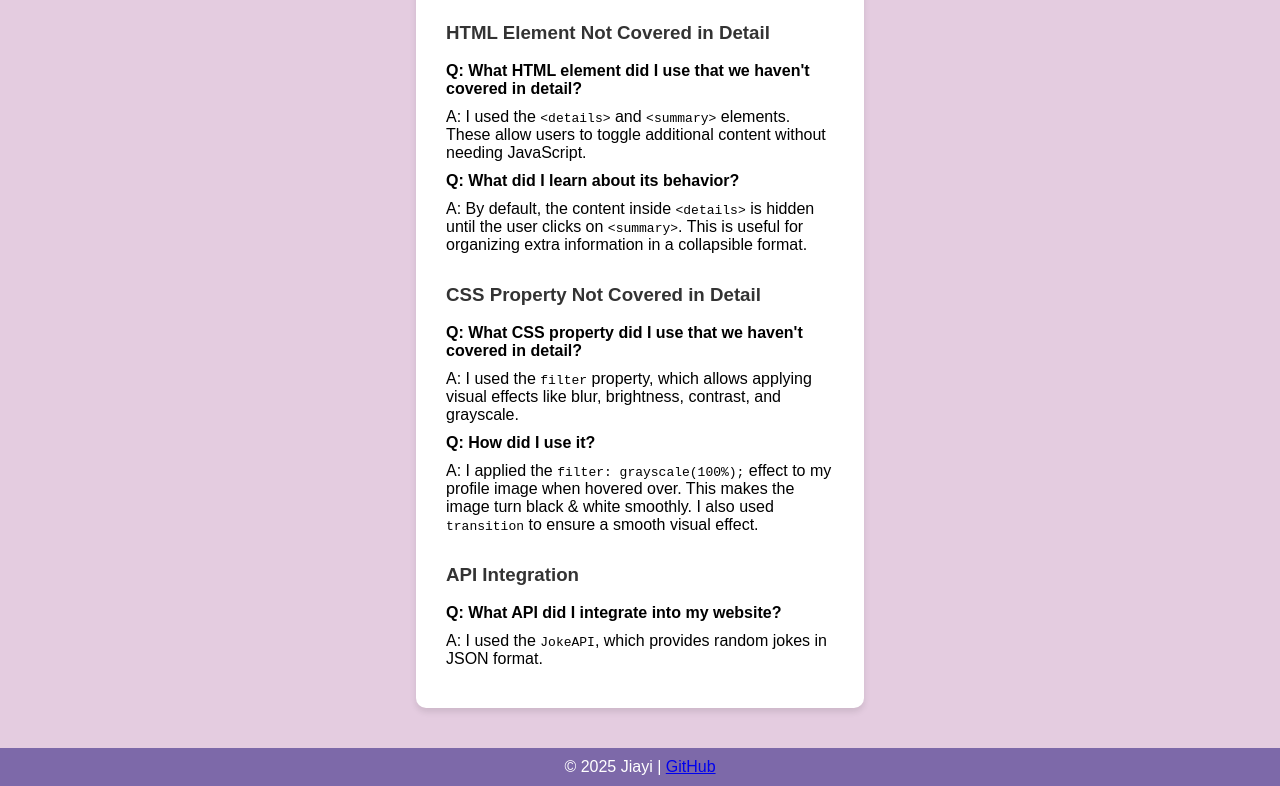
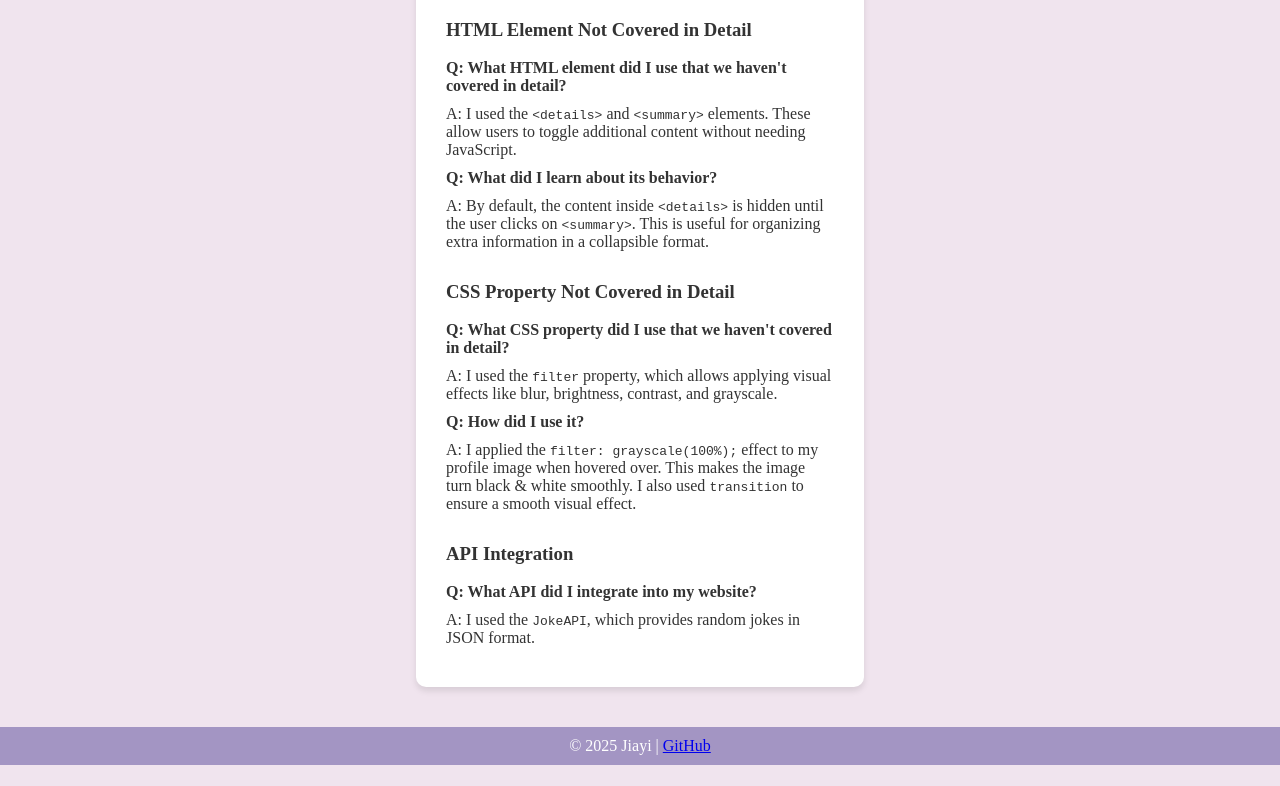
Before and after one commit to JiayiCai152k/cs5356-hw3, a plain HTML site: page index.html in a window 1280 px wide. Shown: the part 851-1637 px from the top of the page. After the commit the page ends 1616 px from the top, so only its background shows below. Drawn offline with Linux system fonts and the light colour scheme; no server answers.

Commit message:
change color

```diff
--- a/styles.css
+++ b/styles.css
@@ -6,13 +6,14 @@
 }
 
 body {
-    font-family: Arial, sans-serif;
+    font-family: "Times New Roman", Times, serif;
+    color: #333333;
     display: flex;
     flex-direction: column;
     align-items: center;
     justify-content: flex-start;
     min-height: 100vh;
-    background-color: #e4cce0;
+    background-color: #f0e4ee;
     text-align: center;
 }
 
@@ -20,7 +21,7 @@ body {
 header {
     width: 100%;
     padding: 20px;
-    background-color: #7d69a9;
+    background-color: #a395c3;
     color: white;
 }
 
@@ -38,7 +39,7 @@ section {
     display: flex;
     flex-direction: column;
     align-items: center;
-    background: rgb(190, 205, 211);
+    background: rgb(255, 255, 255);
     padding: 20px;
     border-radius: 10px;
     box-shadow: 0px 4px 6px rgba(0, 0, 0, 0.1);
@@ -57,7 +58,7 @@ footer {
     padding: 10px;
     width: 100%;
     text-align: center;
-    background-color: #7d69a9;
+    background-color: #a395c3;
     color: white;
 }
 
```
